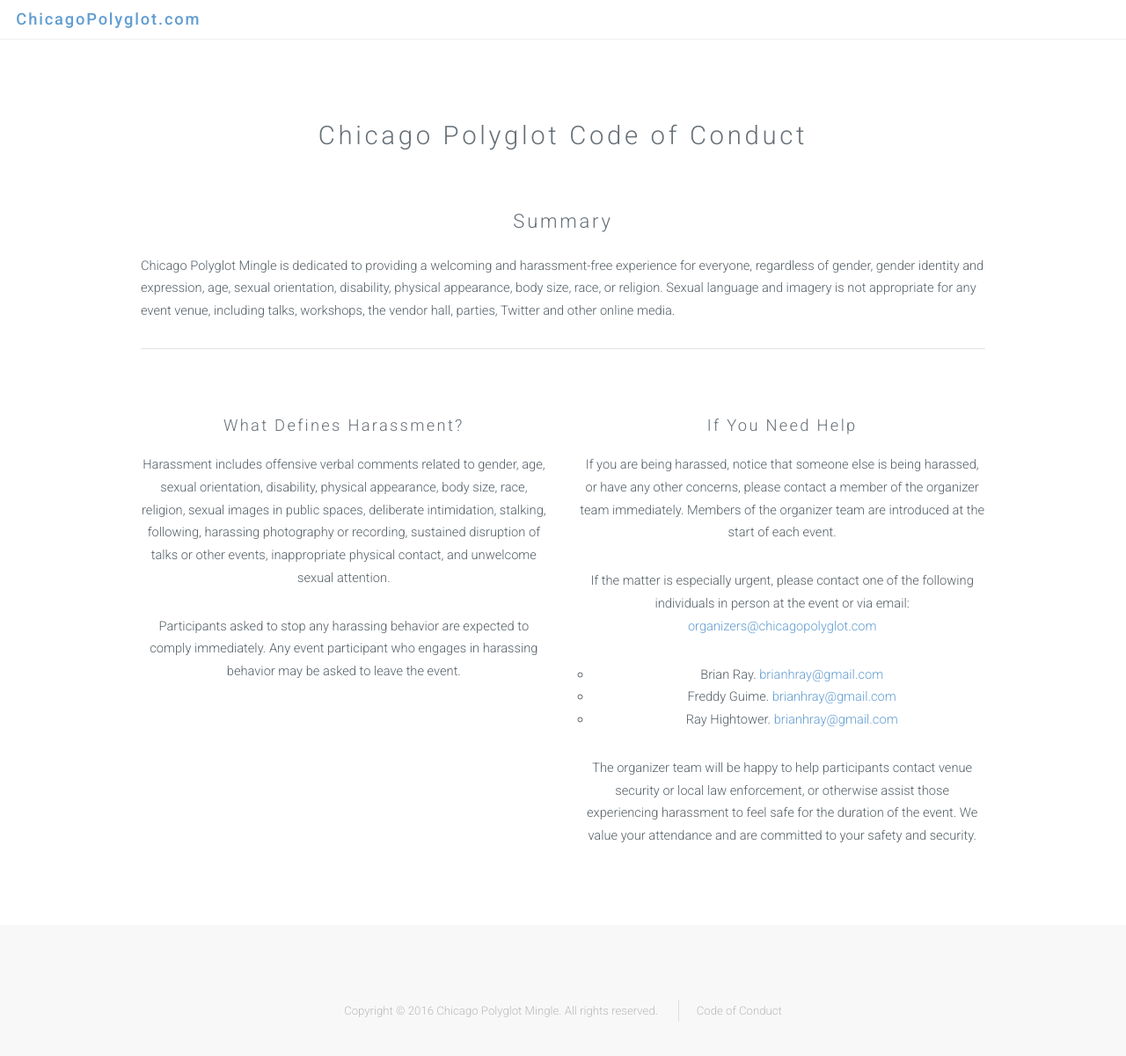
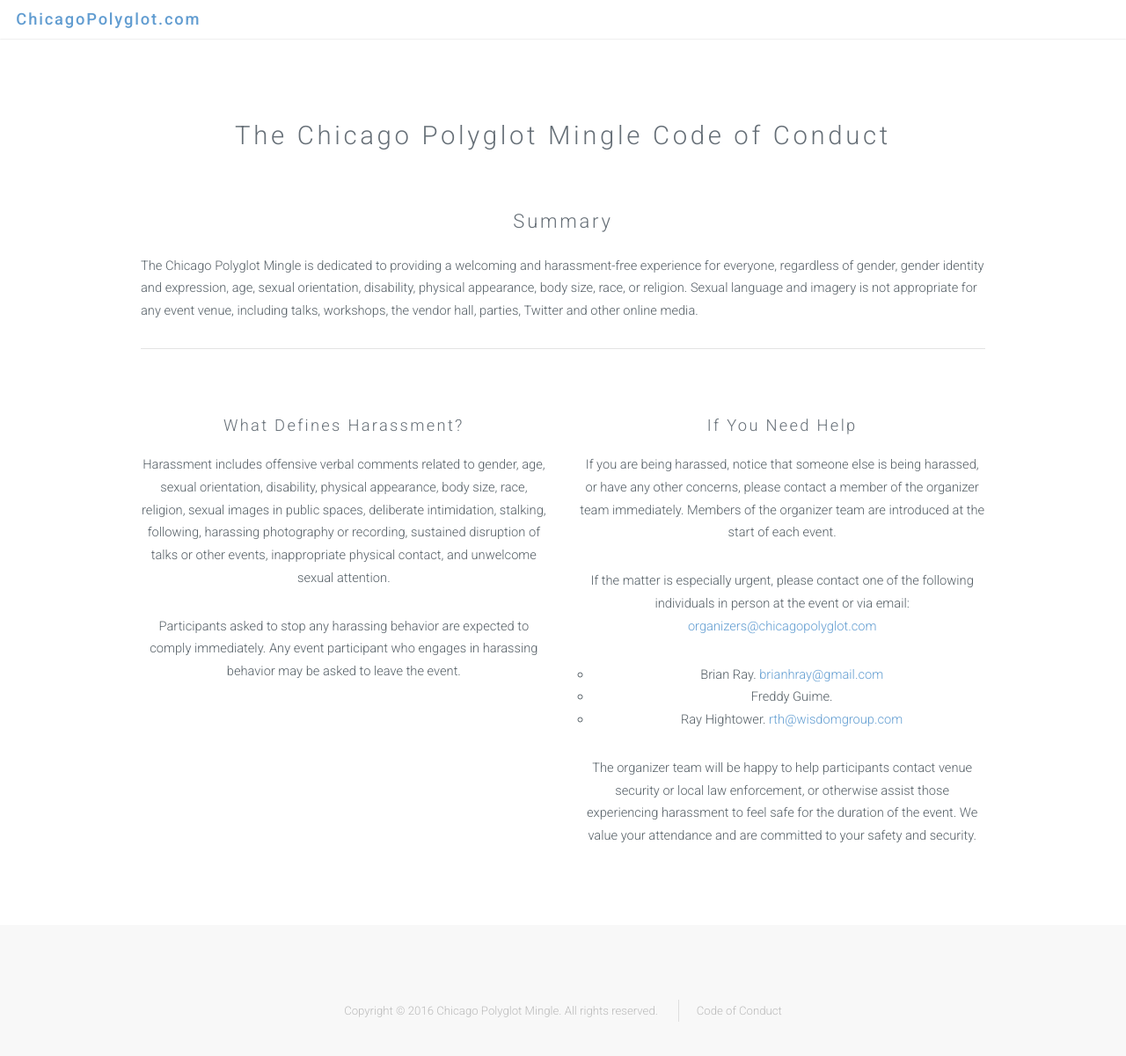
Before and after one commit to 8thlight/chicagopolyglot, a Jekyll site: the page built from codeofconduct.html, in a window 1280 px wide and 1221 px high. Shown: the top 1201 px of the window at 88% size. Built offline with Jekyll 4.4.1, drawn with Linux system fonts in a browser that asks for light colours.

Commit message:
Code of Conduct changes

```diff
--- a/codeofconduct.html
+++ b/codeofconduct.html
@@ -3,12 +3,12 @@
 ---
 <section id="main" class="wrapper style1">
     <header class="major">
-        <h2>Chicago Polyglot Code of Conduct</h2>
+        <h2>The Chicago Polyglot Mingle Code of Conduct</h2>
     </header>
     <div class="container">
         <section>
             <h2>Summary</h2>
-						<p>Chicago Polyglot Mingle is dedicated to providing a welcoming and harassment-free experience for everyone, regardless of gender, gender identity and expression, age, sexual orientation, disability, physical appearance, body size, race, or religion.
+						<p>The Chicago Polyglot Mingle is dedicated to providing a welcoming and harassment-free experience for everyone, regardless of gender, gender identity and expression, age, sexual orientation, disability, physical appearance, body size, race, or religion.
 							Sexual language and imagery is not appropriate for any event venue, including talks, workshops, the vendor hall, parties, Twitter and other online media.</p>
      		</section>
         <hr class="major" />
@@ -28,8 +28,8 @@
 										<p>If the matter is especially urgent, please contact one of the following individuals in person at the event or via email: <a href="mailto:organizers@chicagopolyglot.com" target="_top">organizers@chicagopolyglot.com</a></p>
 										<ul>
 											<li>Brian Ray. <a href="mailto:brianhray@gmail.com" target="_top">brianhray@gmail.com</a></li>
-                      <li>Freddy Guime. <a href="mailto:brianhray@gmail.com" target="_top">brianhray@gmail.com</a></li>
-                      <li>Ray Hightower. <a href="mailto:brianhray@gmail.com" target="_top">brianhray@gmail.com</a></li>
+                      <li>Freddy Guime.</li>
+                      <li>Ray Hightower. <a href="mailto:rth@wisdomgroup.com" target="_top">rth@wisdomgroup.com</a></li>
 										</ul>
 										<p>The organizer team will be happy to help participants contact venue security or local law enforcement, or otherwise assist those experiencing harassment to feel safe for the duration of the event. We value your attendance and are committed to your safety and security.</p>
                 </section>
--- a/css/style-medium.css
+++ b/css/style-medium.css
@@ -22,10 +22,6 @@
 
 	#skel-layers-wrapper {
 		padding-top: 0;
-	}
-
-	#header {
-		display: none;
 	}
 
 /* Banner */
```
